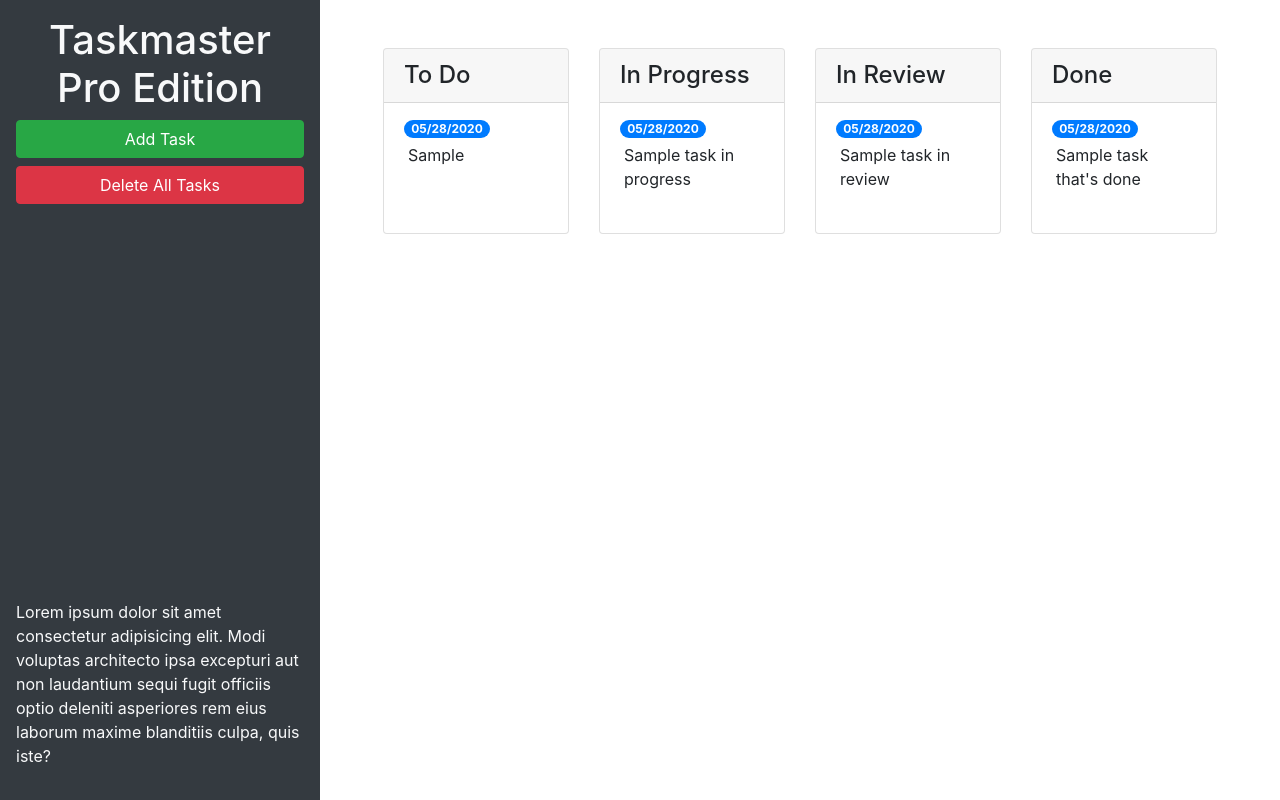
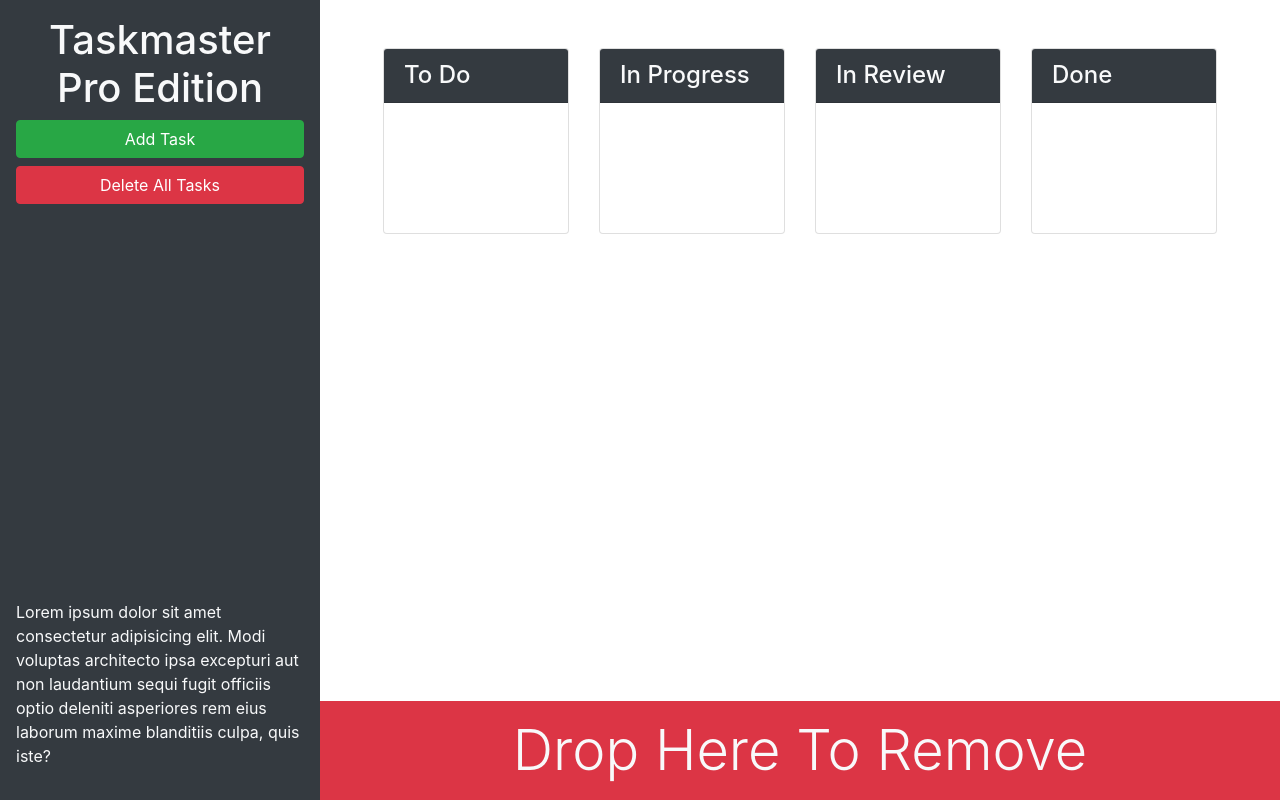
Before and after one commit to Sdillon215/taskmaster-pro, a plain HTML site: page index.html in a window 1280 px wide. Drawn offline with nearby package versions, Linux system fonts and the light colour scheme.

Commit message:
trash zone added

```diff
--- a/index.html
+++ b/index.html
@@ -13,27 +13,27 @@
 <body>
 
   <div class="row min-vh-100 no-gutters">
-    <header class="col-12 col-lg-3 bg-dark text-light d-flex flex-column p-4 p-lg-3">
+    <header class="col-12 col-lg-3 bg-dark text-light sticky-top d-flex flex-column p-4 p-lg-3">
       <h1 class="text-center">Taskmaster Pro Edition</h1>
       <button id="create-task" class="btn btn-block btn-success" data-toggle="modal" data-target="#task-form-modal">Add
         Task</button>
       <button id="remove-tasks" class="btn btn-block btn-danger">Delete All Tasks</button>
-      <p class="mt-auto">Lorem ipsum dolor sit amet consectetur adipisicing elit. Modi voluptas architecto ipsa
+      <p class="mt-auto d-none d-lg-block">Lorem ipsum dolor sit amet consectetur adipisicing elit. Modi voluptas architecto ipsa
         excepturi aut non
         laudantium sequi fugit officiis optio deleniti asperiores rem eius laborum maxime blanditiis culpa, quis iste?
       </p>
     </header>
-    <main class="col-12 col-lg-9">
+    <main class="col-12 col-lg-9 d-flex flex-column">
       <div class="m-5 row justify-content-around">
         <div class="col-12 col-md-6 col-xl-3 mb-3">
           <div class="card">
-            <h4 class="card-header">
+            <h4 class="card-header bg-dark text-light">
               To Do
             </h4>
             <ul id="list-toDo" class="list-group list-group-flush">
               <li class="list-group-item">
-                <span class="badge badge-primary badge-pill">05/28/2020</span>
-                <p class="m-1">Sample</p>
+                <span class="badge badge-primary badge-pill"></span>
+                <p class="m-1"></p>
               </li>
             </ul>
           </div>
@@ -42,13 +42,13 @@
         <!-- in progress start -->
         <div class="col-12 col-md-6 col-xl-3 mb-3">
           <div class="card">
-            <h4 class="card-header">
+            <h4 class="card-header bg-dark text-light">
               In Progress
             </h4>
             <ul id="list-inProgress" class="list-group list-group-flush">
               <li class="list-group-item">
-                <span class="badge badge-primary badge-pill">05/28/2020</span>
-                <p class="m-1">Sample task in progress</p>
+                <span class="badge badge-primary badge-pill"></span>
+                <p class="m-1"></p>
               </li>
             </ul>
           </div>
@@ -57,13 +57,13 @@
         <!-- in review start -->
         <div class="col-12 col-md-6 col-xl-3 mb-3">
           <div class="card">
-            <h4 class="card-header">
+            <h4 class="card-header bg-dark text-light">
               In Review
             </h4>
             <ul id="list-inReview" class="list-group list-group-flush">
               <li class="list-group-item">
-                <span class="badge badge-primary badge-pill">05/28/2020</span>
-                <p class="m-1">Sample task in review</p>
+                <span class="badge badge-primary badge-pill"></span>
+                <p class="m-1"></p>
               </li>
             </ul>
           </div>
@@ -72,16 +72,22 @@
         <!-- done start -->
         <div class="col-12 col-md-6 col-xl-3 mb-3">
           <div class="card">
-            <h4 class="card-header">
+            <h4 class="card-header bg-dark text-light">
               Done
             </h4>
             <ul id="list-done" class="list-group list-group-flush">
               <li class="list-group-item">
-                <span class="badge badge-primary badge-pill">05/28/2020</span>
-                <p class="m-1">Sample task that's done</p>
+                <span class="badge badge-primary badge-pill"></span>
+                <p class="m-1"></p>
               </li>
             </ul>
           </div>
+        </div>
+      </div>
+
+      <div id="trash" class="mt-auto">
+        <div class="w-100 bg-danger p-3 text-center text-light display-4">
+          Drop Here To Remove
         </div>
       </div>
     </main>
```
